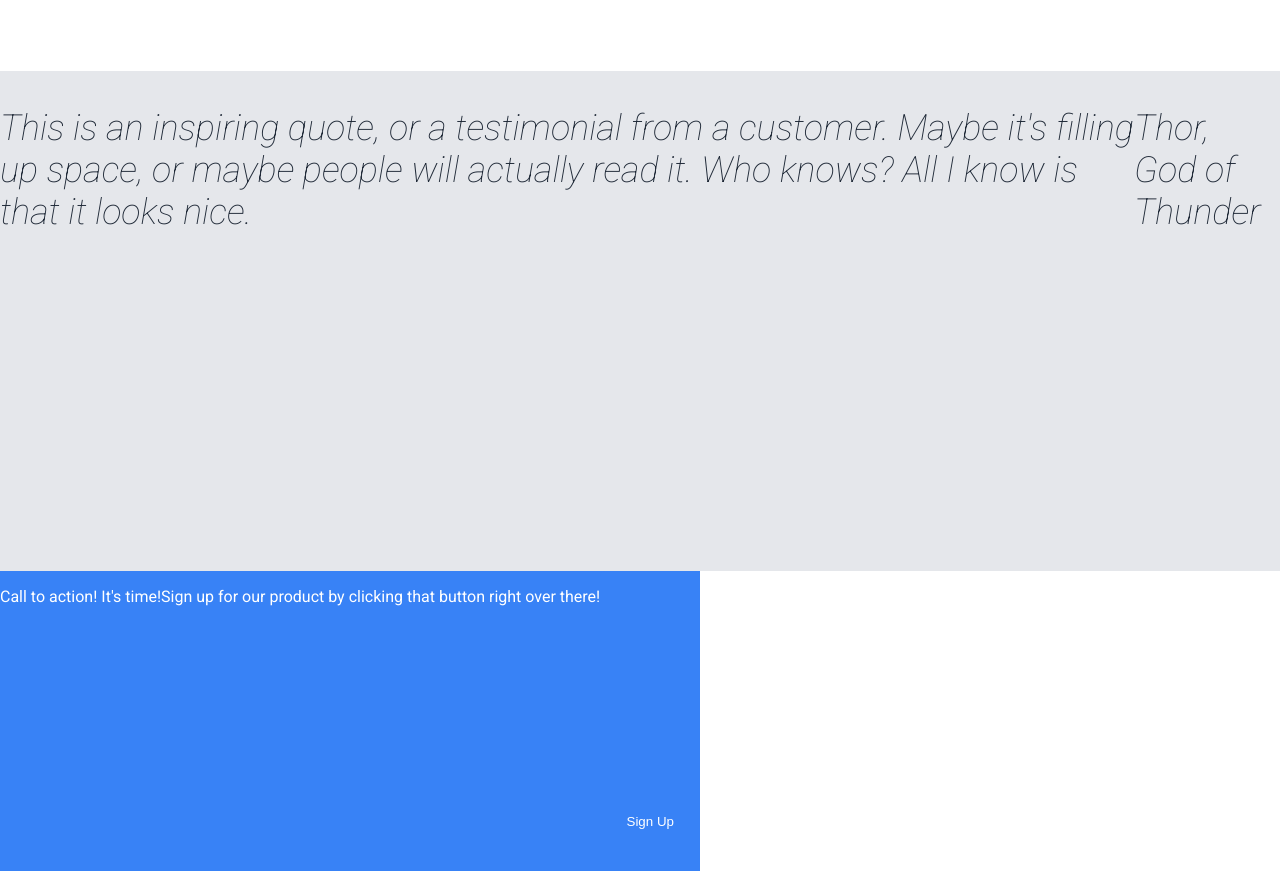
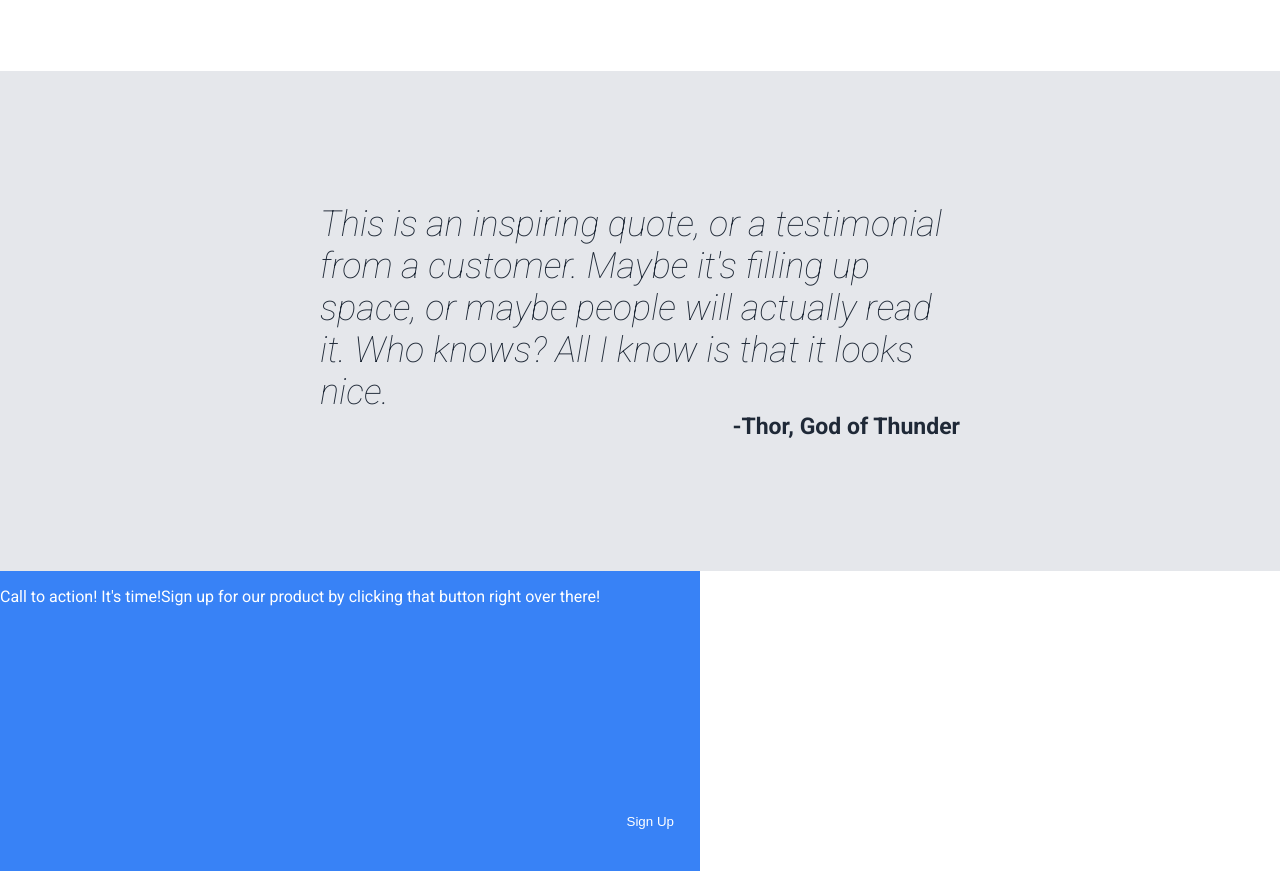
Before and after one commit to TinyStego/landing_page, a plain HTML site: page index.html in a window 1280 px wide. Shown: the part 929-1800 px from the top of the page. Drawn offline with Linux system fonts and the light colour scheme.

Commit message:
Finish css for quote section

```diff
--- a/css/main.css
+++ b/css/main.css
@@ -31,7 +31,8 @@ header,
 main,
 #company-info,
 #info,
-.info-image{
+.info-image,
+#quote{
     flex-direction: column;
 }
 
@@ -123,6 +124,8 @@ section {
 }
 
 #quote {
+    justify-content: center;
+    align-items: center;
     background-color: #E5E7EB;
     color: #1F2937;
     font-size: 36px;
@@ -130,6 +133,18 @@ section {
     font-weight: 100;
 }
 
+#quote p {
+    width: 50%;
+    margin: 0;
+}
+
+#quote p:last-child {
+    font-style: normal;
+    font-size: 23px;
+    font-weight: bold;
+    text-align: right;
+}
+
 footer p {
     text-align: center;
 }
--- a/index.html
+++ b/index.html
@@ -52,7 +52,7 @@
             </section>
             <section class="flex-container" id="quote">
                 <p>This is an inspiring quote, or a testimonial from a customer. Maybe it's filling up space, or maybe people will actually read it. Who knows? All I know is that it looks nice.</p>
-                <p>Thor, God of Thunder</p>
+                <p>-Thor, God of Thunder</p>
             </section>
             <section class="flex-container" id="cta">
                 <div class="flex-container" id="cta-container">
```
